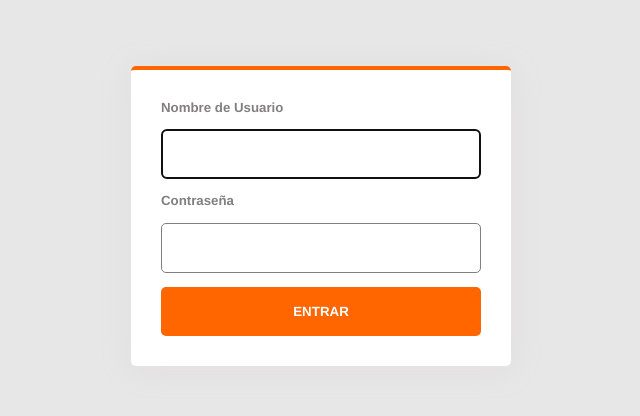
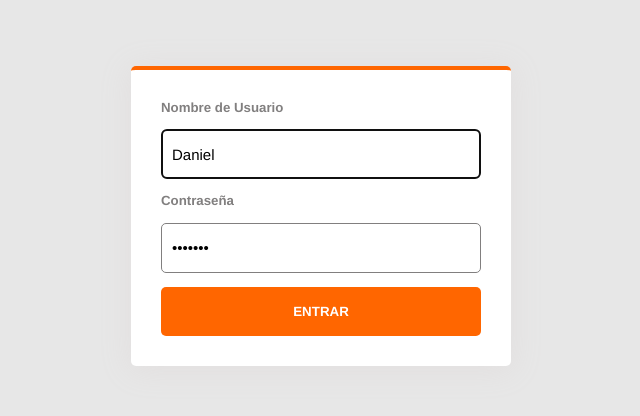
Before and after one commit to dmuniz41/Sige-INICIO, a React (Vite) app: page /login in a window 1280 px wide. Shown: the part 210-626 px from the top of the page, without its empty margins (319-959 px from the left). Built offline with nearby package versions, Linux system fonts and the light colour scheme.

Commit message:
Add authentication state with redux

```diff
--- /dev/null
+++ b/src/actions/auth.js
@@ -0,0 +1,12 @@
+import { types } from "../types/types"
+
+
+export const login = (uid, userName)=>{
+  return{
+    type: types.login,
+    payload: {
+      uid,
+      userName,
+    }
+  }
+}
--- a/src/components/auth/LoginScreen.jsx
+++ b/src/components/auth/LoginScreen.jsx
@@ -1,19 +1,39 @@
+import { useDispatch } from "react-redux";
 import inicio from "../../assets/inicio.svg";
+import { useForm } from "../../hooks/useForm";
+import { login } from "../../actions/auth";
 
 const LoginScreen = () => {
+  const dispatch = useDispatch();
+
+  const [formValues, handleInputChange] = useForm({
+    userName: "Daniel",
+    password: "1234578",
+  });
+
+  const { userName, password } = formValues;
+  console.log(userName);
+
+  const handleLogin = (e) => {
+    e.preventDefault();
+    dispatch(login("12312312", userName));
+  };
+
   return (
     <div className="login_main">
       <div className="login_logo">
         <img src={inicio} alt="logo" />
       </div>
-      <div className="login_box_container">
+      <form className="login_box_container" onSubmit={handleLogin}>
         <h5 className="login_label">Nombre de Usuario</h5>
         <input
           className="login_input"
           autoFocus
           type="text"
-          name="user"
+          name="userName"
           id="input_user"
+          value={userName}
+          onChange={handleInputChange}
         />
         <h5 className="login_label">Contraseña</h5>
         <input
@@ -21,9 +41,11 @@ const LoginScreen = () => {
           type="password"
           name="password"
           id="input_password"
+          value={password}
+          onChange={handleInputChange}
         />
         <button className="login_btn">ENTRAR</button>
-      </div>
+      </form>
       <p className="login_footer">Copyright © INICIO-TEAM 2022</p>
     </div>
   );
--- /dev/null
+++ b/src/hooks/useForm.js
@@ -0,0 +1,18 @@
+import { useState } from "react";
+
+export const useForm = (initialState = {}) => {
+	const [values, setValues] = useState(initialState);
+
+	const reset = () => {
+		setValues(initialState);
+	};
+
+	const handleInputChange = ({ target }) => {
+		setValues({
+			...values,
+			[target.name]: target.value,
+		});
+	};
+
+	return [values, handleInputChange, reset];
+};
--- a/src/main.jsx
+++ b/src/main.jsx
@@ -4,11 +4,15 @@ import { ProSidebarProvider } from "react-pro-sidebar";
 import { BrowserRouter } from "react-router-dom";
 import App from "./App";
 import "./styles/styles.scss";
+import { Provider } from "react-redux";
+import { store } from "./store/store";
 
 ReactDOM.createRoot(document.getElementById("root")).render(
-  <BrowserRouter>
-    <ProSidebarProvider>
-      <App />
-    </ProSidebarProvider>
-  </BrowserRouter>
+  <Provider store={store}>
+    <BrowserRouter>
+      <ProSidebarProvider>
+        <App />
+      </ProSidebarProvider>
+    </BrowserRouter>
+  </Provider>
 );
--- /dev/null
+++ b/src/reducers/authReducer.js
@@ -0,0 +1,25 @@
+import {types} from '../types/types'
+
+
+const initialState ={
+  uid: '123123',
+  name: 'Daniel'
+}
+
+export const authReducer = (state={}, action)=>{
+
+  switch (action.type) {
+    case types.login:
+
+      return {
+        uid: action.payload.uid,
+        name: action.payload.userName
+      };
+
+    case types.logout:
+      return { }
+
+    default:
+      return state
+  }
+}
--- /dev/null
+++ b/src/store/store.js
@@ -0,0 +1,10 @@
+import { combineReducers, configureStore } from '@reduxjs/toolkit'
+import { authReducer } from '../reducers/authReducer'
+
+const reducers = combineReducers({
+  auth: authReducer
+})
+
+export const store = configureStore({
+  reducer: {reducers},
+})
--- /dev/null
+++ b/src/types/types.js
@@ -0,0 +1,4 @@
+export const types = {
+  login: '[Auth] Login',
+  logout: '[Auth] Logout'
+}
```
